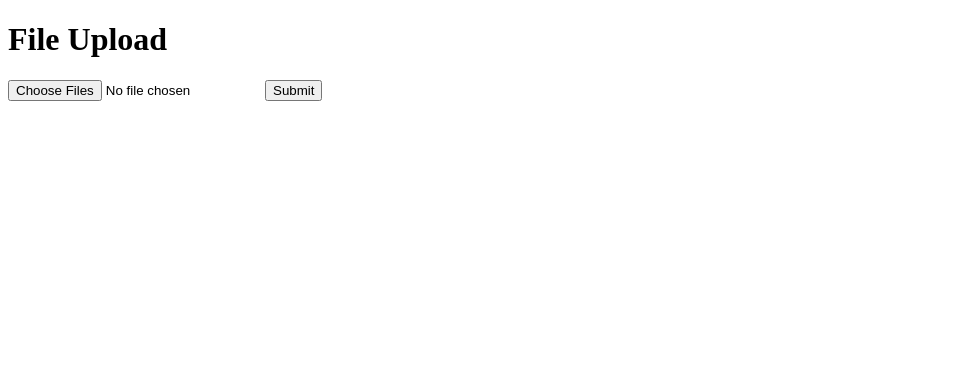
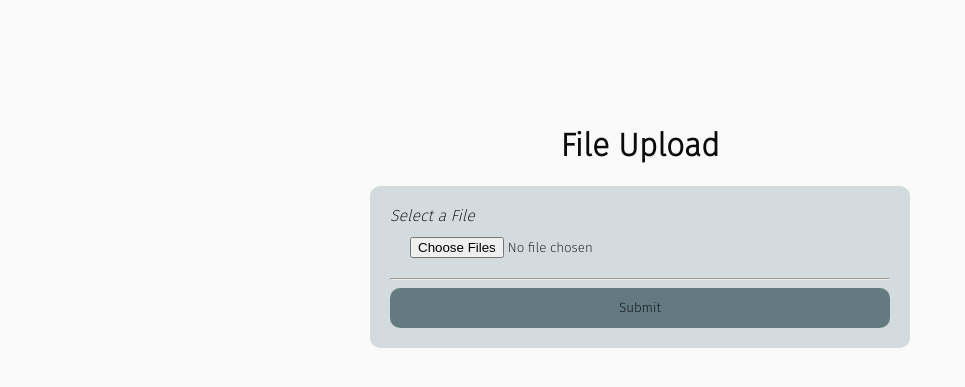
Before and after one commit to walkerad03/Platform-2-Envoy, a Flask app: page / in a window 1280 px wide. Shown: the top 387 px of the page, without its empty margins (0-965 px from the left). Run offline with Flask 3, Linux system fonts and the light colour scheme.

Commit message:
Updated file upload page

```diff
--- /dev/null
+++ b/static/main.css
@@ -0,0 +1,58 @@
+:root {
+    --text: #090b0c;
+    --background: #fcfdfd;
+    --primary: #a1e5ff;
+    --secondary: #d3dbde;
+    --accent: #637a83;
+    font-family: 'Fira Sans', sans-serif;
+}
+
+body {
+    background-color: #fafafa;
+    color: var(--text);
+}
+
+hr {
+    color: var(--secondary);
+}
+
+label {
+    font-style: italic;
+}
+
+input {
+    width: 100%;
+    display: inline-block;
+    padding: 12px 20px;
+    font-family: var(--secondary);
+}
+
+input[type=submit] {
+    background-color: var(--accent);
+    border: none;
+    border-radius: 10px;
+}
+
+input[type=submit]:hover {
+    background-color: var(--primary);
+    cursor: pointer;
+}
+
+.main-container {
+    height: 100%;
+    margin-top: 10%;
+    padding: 0px 0px;
+}
+
+
+.form-container {
+    background-color: var(--secondary);
+    padding: 20px;
+    border-radius: 10px;
+    max-width: 500px;
+    margin: auto;
+}
+
+h1 {
+    text-align: center;
+}
--- a/templates/index.html
+++ b/templates/index.html
@@ -2,12 +2,22 @@
 <html>
 <head>
     <title>Platform-2-Envoy</title>
+    <link rel="stylesheet" href="/static/main.css">
+    <link rel="preconnect" href="https://fonts.googleapis.com">
+    <link rel="preconnect" href="https://fonts.gstatic.com" crossorigin>
+    <link href="https://fonts.googleapis.com/css2?family=Fira+Sans:wght@200&display=swap" rel="stylesheet">
 </head>
 <body>
-    <h1>File Upload</h1>
-    <form action="/upload" method="post" enctype="multipart/form-data">
-        <input type="file" name="file" multiple>
-        <input type="submit">
-    </form>
+    <div class="main-container">
+        <h1>File Upload</h1>
+        <div class="form-container">
+            <form action="/upload" method="post" enctype="multipart/form-data">
+                <label for="fileUpload">Select a File</label>
+                <input type="file" name="file" id="fileUpload" required="required" multiple>
+                <hr>
+                <input type="submit">
+            </form>
+        </div>
+    </div>
 </body>
 </html>
```
